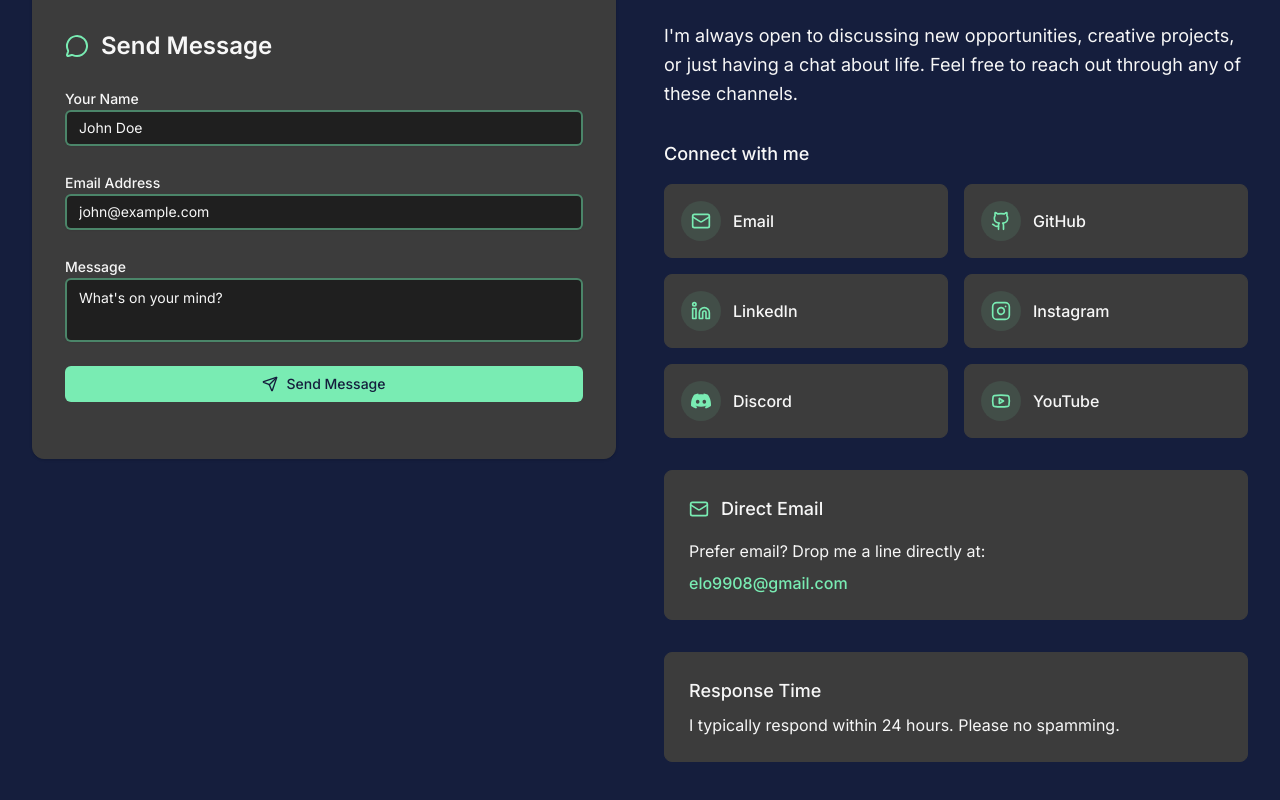
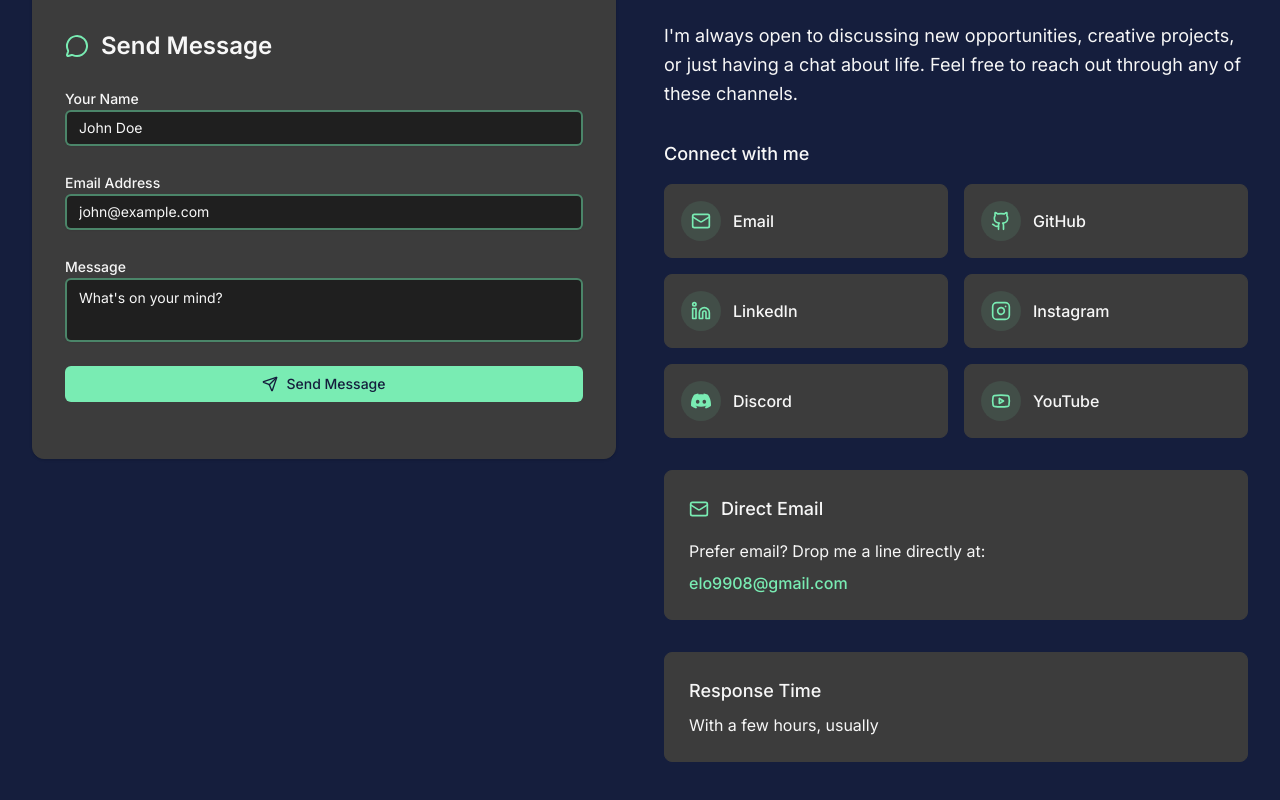
Before and after one commit to ethanol-lo/website-portfolio-high-school, a Next.js app: page / in a window 1280 px wide. Shown: the part 6356-7156 px from the top of the page. Built offline with nearby package versions, Linux system fonts and the light colour scheme.

Commit message:
Update contact-section.tsx

```diff
--- a/src/components/portfolio/contact-section.tsx
+++ b/src/components/portfolio/contact-section.tsx
@@ -222,7 +222,7 @@ export default function ContactSection() {
             <div className="p-6 rounded-lg bg-secondary border border-border">
               <h4 className="text-lg font-medium text-foreground mb-2">Response Time</h4>
               <p className="text-muted-foreground">
-                I typically respond within 24 hours. Please no spamming.
+                With a few hours, usually
               </p>
             </div>
           </motion.div>
```
